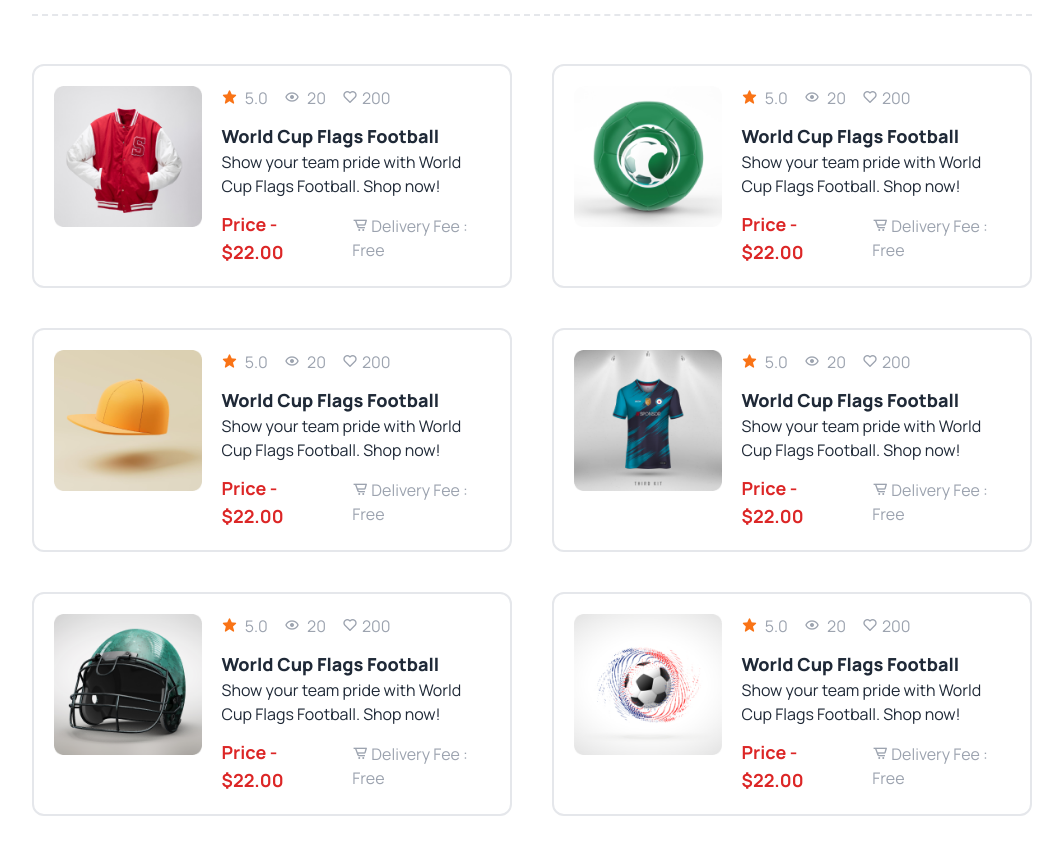
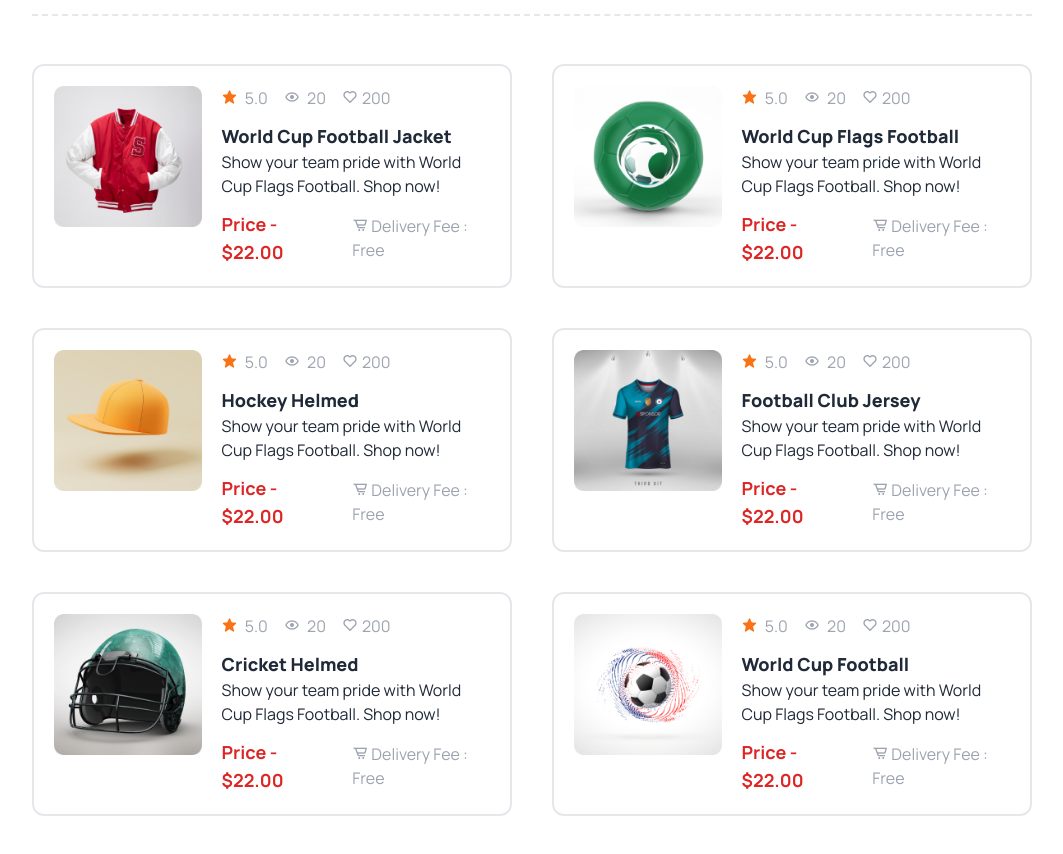
Before and after one commit to sadekcric/Hockey_ecommerce_2024, a plain HTML site: page index.html in a window 1280 px wide. Shown: the part 2500-3354 px from the top of the page, without its empty margins (108-1171 px from the left). Drawn offline with nearby package versions, Linux system fonts and the light colour scheme.

Commit message:
some updated

```diff
--- a/index.html
+++ b/index.html
@@ -260,7 +260,7 @@
             </div>
 
             <div>
-              <h3 class="text-lg font-extrabold">World Cup Flags Football</h3>
+              <h3 class="text-lg font-extrabold">World Cup Football Jacket</h3>
               <p class="max-w-80">Show your team pride with World Cup Flags Football. Shop now!</p>
             </div>
 
@@ -316,7 +316,7 @@
             </div>
 
             <div>
-              <h3 class="text-lg font-extrabold">World Cup Flags Football</h3>
+              <h3 class="text-lg font-extrabold">Hockey Helmed</h3>
               <p class="max-w-80">Show your team pride with World Cup Flags Football. Shop now!</p>
             </div>
 
@@ -344,7 +344,7 @@
             </div>
 
             <div>
-              <h3 class="text-lg font-extrabold">World Cup Flags Football</h3>
+              <h3 class="text-lg font-extrabold">Football Club Jersey</h3>
               <p class="max-w-80">Show your team pride with World Cup Flags Football. Shop now!</p>
             </div>
 
@@ -372,7 +372,7 @@
             </div>
 
             <div>
-              <h3 class="text-lg font-extrabold">World Cup Flags Football</h3>
+              <h3 class="text-lg font-extrabold">Cricket Helmed</h3>
               <p class="max-w-80">Show your team pride with World Cup Flags Football. Shop now!</p>
             </div>
 
@@ -400,7 +400,7 @@
             </div>
 
             <div>
-              <h3 class="text-lg font-extrabold">World Cup Flags Football</h3>
+              <h3 class="text-lg font-extrabold">World Cup Football</h3>
               <p class="max-w-80">Show your team pride with World Cup Flags Football. Shop now!</p>
             </div>
 
```
